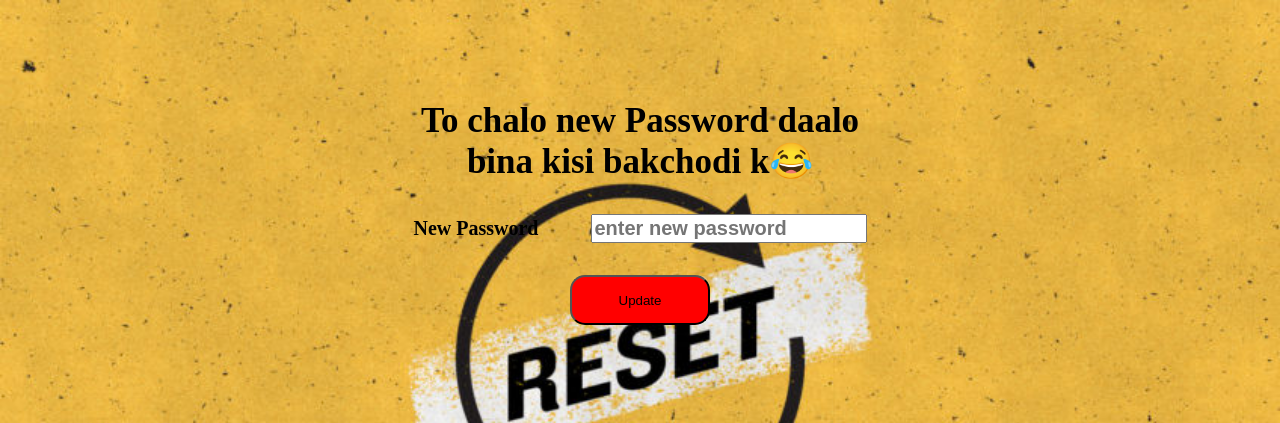
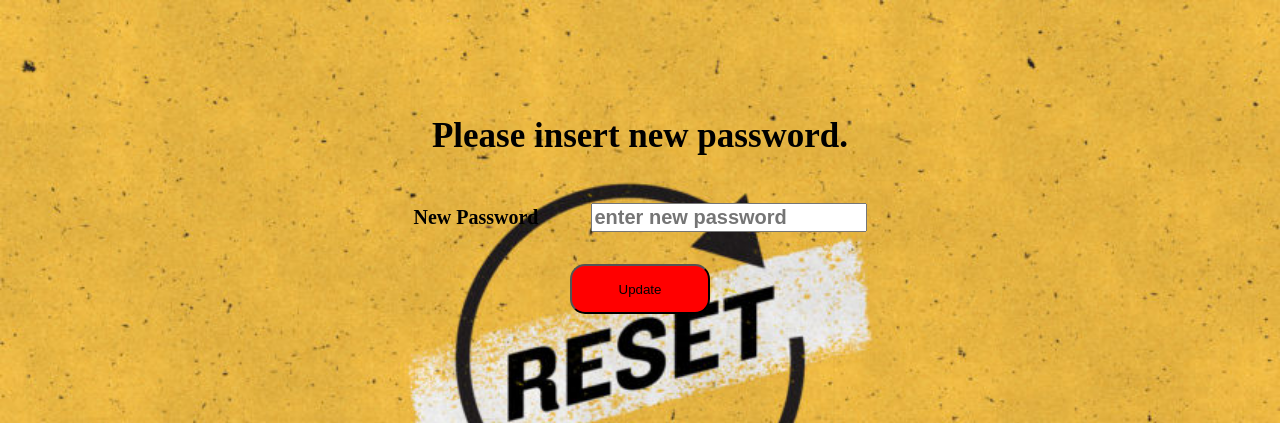
Before and after one commit to suryansh1605/dbms-project, a PHP site: page /reset.php in a window 1280 px wide. Shown: the top 423 px of the page. Run offline with PHP 8.4, Linux system fonts and the light colour scheme; a user stored in the database is signed in.

Commit message:
fix some issue

```diff
--- a/reset.php
+++ b/reset.php
@@ -25,7 +25,7 @@ $gd = $_SESSION['gid'];
 <body>
     <form action="reset.php" method="POST">
         <table border="0px solid" style="margin-left: auto; margin-right:auto; margin-top:70px; font-weight:bold;border-spacing: 50px 30px;">
-            <th colspan="3" style="text-align: center;font-size:35px; width: 300px; height: 70px;font-weight:bold;">To chalo new Password daalo bina kisi bakchodi k😂</th>
+            <th colspan="3" style="text-align: center;font-size:35px; width: 300px; height: 70px;font-weight:bold;">Please insert new password.</th>
             <tr>
                 <td colspan="2" style="font-size: 20px;font-weight:bold">New Password</td>
                 <td><input type="password" name="pass" placeholder="enter new password" style="font-size: 20px;font-weight:bold" required /></td>
```
